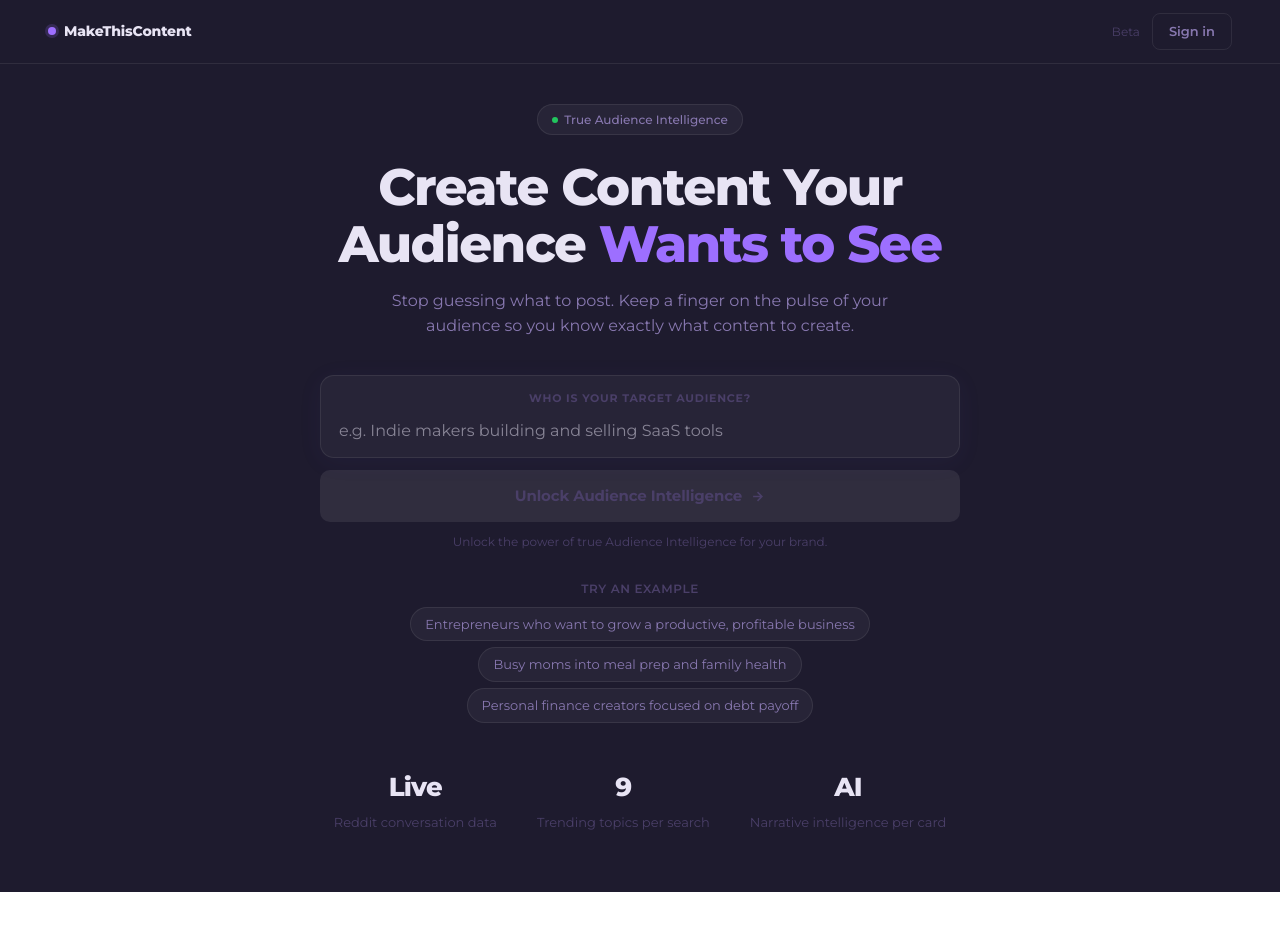
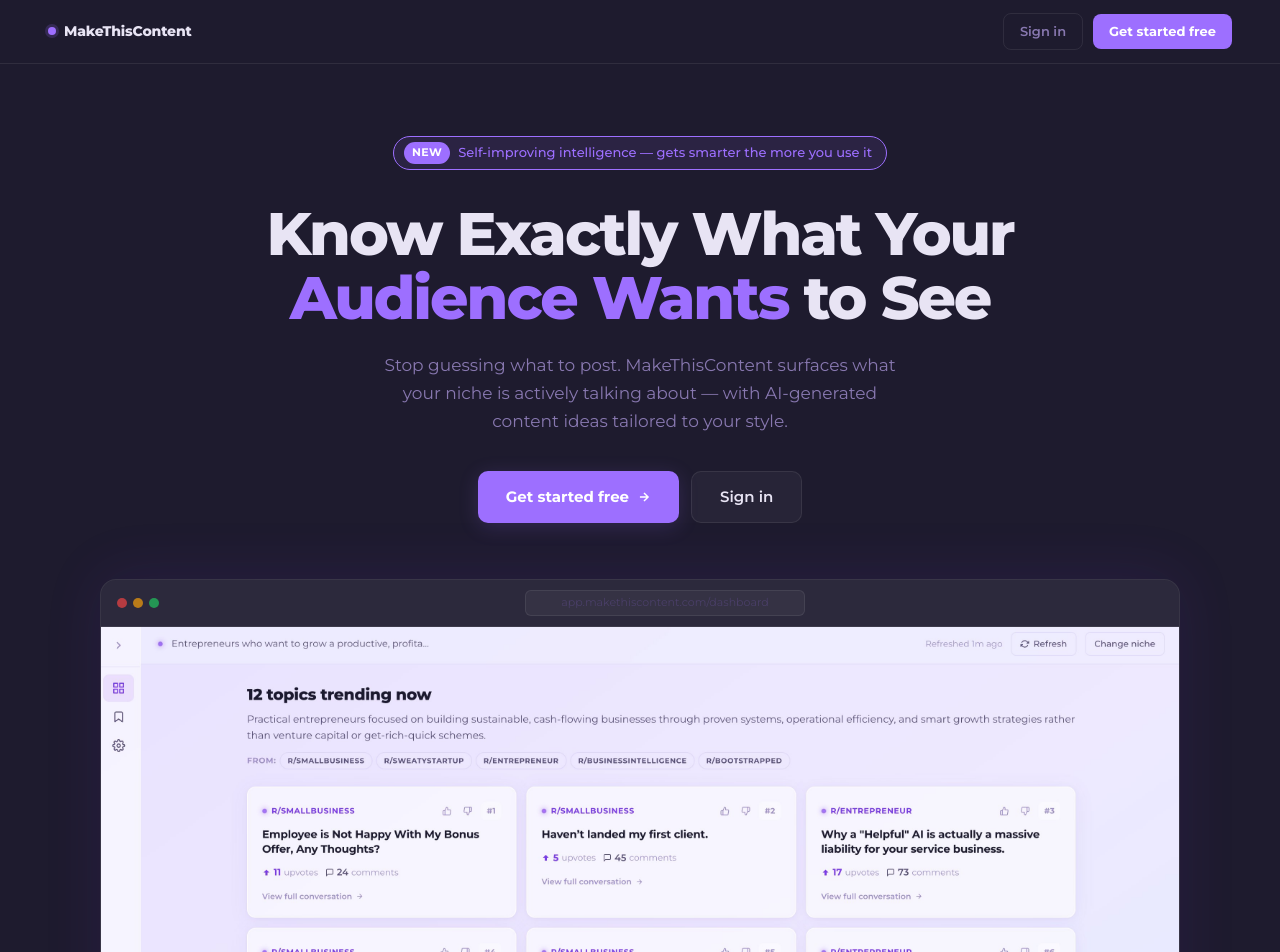
Before and after one commit to abhichandai/mtc, a Next.js app: page / in a window 1280 px wide. Shown: the top 952 px of the page. Before the commit the page ends 892 px from the top, so only its background shows below. Built offline with nearby package versions, Linux system fonts and the light colour scheme; no server answers.

Commit message:
Redesign landing page — announcement pill, dual CTA, product screenshot

```diff
--- a/app/page.tsx
+++ b/app/page.tsx
@@ -3,9 +3,10 @@
 import { useState, useEffect } from 'react';
 import { useRouter } from 'next/navigation';
 import { useAuth } from '@clerk/nextjs';
+import Image from 'next/image';
 
 const EXAMPLES = [
-  'Entrepreneurs who want to grow a productive, profitable business',
+  'Indie makers building and selling SaaS tools',
   'Busy moms into meal prep and family health',
   'Personal finance creators focused on debt payoff',
 ];
@@ -15,10 +16,10 @@
   const { isSignedIn } = useAuth();
   const [brief, setBrief] = useState('');
   const [loading, setLoading] = useState(false);
+  const [focused, setFocused] = useState(false);
 
   const isValid = brief.trim().length >= 3;
 
-  // Auto-redirect signed-in users straight to dashboard
   useEffect(() => {
     if (isSignedIn) router.push('/dashboard');
   }, [isSignedIn, router]);
@@ -27,23 +28,17 @@
     e.preventDefault();
     if (!isValid || loading) return;
     setLoading(true);
-    const dashboardUrl = `/dashboard?${new URLSearchParams({ k: brief.trim() })}`;
-    if (isSignedIn) {
-      router.push(dashboardUrl);
-    } else {
-      // Send new users to onboarding with the brief pre-filled, then on to dashboard
-      const onboardingUrl = `/onboarding?${new URLSearchParams({ k: brief.trim() })}`;
-      router.push(`/sign-up?redirect_url=${encodeURIComponent(onboardingUrl)}`);
-    }
+    const onboardingUrl = `/onboarding?${new URLSearchParams({ k: brief.trim() })}`;
+    router.push(`/sign-up?redirect_url=${encodeURIComponent(onboardingUrl)}`);
+  };
+
+  const scrollToInput = () => {
+    document.getElementById('brief-input')?.scrollIntoView({ behavior: 'smooth', block: 'center' });
+    setTimeout(() => document.getElementById('brief-input')?.focus(), 400);
   };
 
   return (
-    <div style={{
-      minHeight: '100vh',
-      background: 'var(--bg)',
-      display: 'flex',
-      flexDirection: 'column',
-    }}>
+    <div style={{ minHeight: '100vh', background: 'var(--bg)', display: 'flex', flexDirection: 'column' }}>
 
       {/* Nav */}
       <nav style={{
@@ -51,235 +46,168 @@
         padding: '0 48px', height: 64,
         borderBottom: '1px solid var(--border)',
         background: 'var(--bg)',
+        position: 'sticky', top: 0, zIndex: 50,
       }}>
         <div style={{ display: 'flex', alignItems: 'center', gap: 8 }}>
-          <div style={{
-            width: 8, height: 8, borderRadius: '50%',
-            background: 'var(--accent)',
-            boxShadow: '0 0 0 3px var(--accent-glow)',
-          }} />
-          <span style={{
-            fontFamily: 'var(--font-ui)', fontWeight: 800, fontSize: 14,
-            letterSpacing: '-0.01em', color: 'var(--text)',
-          }}>
+          <div style={{ width: 8, height: 8, borderRadius: '50%', background: 'var(--accent)', boxShadow: '0 0 0 3px var(--accent-glow)' }} />
+          <span style={{ fontFamily: 'var(--font-ui)', fontWeight: 800, fontSize: 14, letterSpacing: '-0.01em', color: 'var(--text)' }}>
             MakeThisContent
           </span>
         </div>
-        <div style={{ display: 'flex', alignItems: 'center', gap: 12 }}>
-          <span style={{
-            fontSize: 12, color: 'var(--text-dim)',
-            fontFamily: 'var(--font-ui)',
-          }}>
-            Beta
-          </span>
+        <div style={{ display: 'flex', alignItems: 'center', gap: 10 }}>
           {isSignedIn ? (
-            <button
-              onClick={() => router.push('/dashboard')}
-              style={{
-                background: 'var(--accent)', color: '#fff',
-                border: 'none', borderRadius: 8,
-                padding: '7px 16px', fontSize: 13, fontWeight: 700,
-                fontFamily: 'var(--font-ui)', cursor: 'pointer',
-                letterSpacing: '-0.01em',
-              }}
-            >
+            <button onClick={() => router.push('/dashboard')} style={{ background: 'var(--accent)', color: '#fff', border: 'none', borderRadius: 8, padding: '7px 16px', fontSize: 13, fontWeight: 700, fontFamily: 'var(--font-ui)', cursor: 'pointer' }}>
               Go to dashboard →
             </button>
           ) : (
-            <button
-              onClick={() => router.push('/sign-in?redirect_url=/dashboard')}
-              style={{
-                background: 'none',
-                border: '1px solid var(--border)',
-                borderRadius: 8, padding: '7px 16px',
-                fontSize: 13, fontWeight: 600,
-                color: 'var(--text-muted)', cursor: 'pointer',
-                fontFamily: 'var(--font-ui)',
-                transition: 'all 0.15s',
-              }}
-              onMouseEnter={e => {
-                (e.currentTarget as HTMLElement).style.borderColor = 'var(--accent)';
-                (e.currentTarget as HTMLElement).style.color = 'var(--accent)';
-              }}
-              onMouseLeave={e => {
-                (e.currentTarget as HTMLElement).style.borderColor = 'var(--border)';
-                (e.currentTarget as HTMLElement).style.color = 'var(--text-muted)';
-              }}
-            >
-              Sign in
-            </button>
+            <>
+              <button
+                onClick={() => router.push('/sign-in?redirect_url=/dashboard')}
+                style={{ background: 'none', border: '1px solid var(--border)', borderRadius: 8, padding: '7px 16px', fontSize: 13, fontWeight: 600, color: 'var(--text-muted)', cursor: 'pointer', fontFamily: 'var(--font-ui)', transition: 'all 0.15s' }}
+                onMouseEnter={e => { (e.currentTarget as HTMLElement).style.borderColor = 'var(--accent)'; (e.currentTarget as HTMLElement).style.color = 'var(--accent)'; }}
+                onMouseLeave={e => { (e.currentTarget as HTMLElement).style.borderColor = 'var(--border)'; (e.currentTarget as HTMLElement).style.color = 'var(--text-muted)'; }}
+              >Sign in</button>
+              <button
+                onClick={scrollToInput}
+                style={{ background: 'var(--accent)', color: '#fff', border: 'none', borderRadius: 8, padding: '7px 16px', fontSize: 13, fontWeight: 700, fontFamily: 'var(--font-ui)', cursor: 'pointer', transition: 'opacity 0.15s' }}
+                onMouseEnter={e => (e.currentTarget as HTMLElement).style.opacity = '0.88'}
+                onMouseLeave={e => (e.currentTarget as HTMLElement).style.opacity = '1'}
+              >Get started free</button>
+            </>
           )}
         </div>
       </nav>
 
       {/* Hero */}
-      <main style={{
-        flex: 1, display: 'flex', flexDirection: 'column',
-        alignItems: 'center', justifyContent: 'center',
-        padding: '40px 24px 60px',
-        textAlign: 'center',
-      }}>
+      <main style={{ flex: 1, display: 'flex', flexDirection: 'column', alignItems: 'center', padding: '72px 24px 0', textAlign: 'center' }}>
 
-        {/* Badge */}
-        <div style={{
-          display: 'inline-flex', alignItems: 'center', gap: 6,
-          background: 'var(--surface)', border: '1px solid var(--border)',
-          borderRadius: 100, padding: '5px 14px',
-          marginBottom: 24,
-        }}>
-          <span style={{
-            width: 6, height: 6, borderRadius: '50%',
-            background: '#22c55e',
-            display: 'inline-block',
-          }} />
-          <span style={{ fontSize: 12, color: 'var(--text-muted)', fontFamily: 'var(--font-ui)', fontWeight: 500 }}>
-            True Audience Intelligence
+        {/* Announcement pill */}
+        <div style={{ display: 'inline-flex', alignItems: 'center', gap: 8, background: 'var(--accent-dim)', border: '1px solid var(--accent)', borderRadius: 100, padding: '5px 14px 5px 10px', marginBottom: 32 }}>
+          <span style={{ background: 'var(--accent)', color: '#fff', borderRadius: 100, padding: '2px 8px', fontSize: 11, fontWeight: 700, fontFamily: 'var(--font-ui)', letterSpacing: '0.04em', textTransform: 'uppercase' as const }}>
+            New
+          </span>
+          <span style={{ fontSize: 13, color: 'var(--accent)', fontFamily: 'var(--font-ui)', fontWeight: 500 }}>
+            Self-improving intelligence — gets smarter the more you use it
           </span>
         </div>
 
-        {/* Heading */}
-        <h1 style={{
-          fontFamily: 'var(--font-ui)',
-          fontWeight: 800,
-          fontSize: 'clamp(32px, 4vw, 52px)',
-          lineHeight: 1.1,
-          letterSpacing: '-0.03em',
-          color: 'var(--text)',
-          marginBottom: 16,
-          maxWidth: 760,
-        }}>
-          Create Content Your Audience{' '}
-          <span style={{ color: 'var(--accent)' }}>Wants to See</span>
+        {/* Headline */}
+        <h1 style={{ fontFamily: 'var(--font-ui)', fontWeight: 800, fontSize: 'clamp(36px, 5vw, 60px)', lineHeight: 1.08, letterSpacing: '-0.035em', color: 'var(--text)', marginBottom: 20, maxWidth: 800 }}>
+          Know Exactly What Your{' '}
+          <span style={{ color: 'var(--accent)' }}>Audience Wants</span>
+          {' '}to See
         </h1>
 
         {/* Subheading */}
-        <p style={{
-          fontSize: 16, lineHeight: 1.6,
-          color: 'var(--text-muted)',
-          maxWidth: 520, marginBottom: 36,
-          fontFamily: 'var(--font-ui)',
-        }}>
-          Stop guessing what to post. Keep a finger on the pulse of your audience so you know exactly what content to create.
+        <p style={{ fontSize: 17, lineHeight: 1.65, color: 'var(--text-muted)', maxWidth: 540, marginBottom: 36, fontFamily: 'var(--font-ui)' }}>
+          Stop guessing what to post. MakeThisContent surfaces what your niche is actively talking about — with AI-generated content ideas tailored to your style.
         </p>
 
-        {/* Input group */}
-        <form onSubmit={handleSubmit} style={{ width: '100%', maxWidth: 640 }}>
-          <div style={{
-            display: 'flex', flexDirection: 'column', gap: 0,
-            background: 'var(--surface)',
-            border: '1.5px solid var(--border)',
-            borderRadius: 14,
-            overflow: 'hidden',
-            boxShadow: '0 4px 24px rgba(90,70,180,0.07)',
-            transition: 'border-color 0.15s, box-shadow 0.15s',
-          }}
-            onFocus={() => {}}
+        {/* Dual CTA */}
+        <div style={{ display: 'flex', gap: 12, marginBottom: 56, flexWrap: 'wrap', justifyContent: 'center' }}>
+          <button
+            onClick={scrollToInput}
+            style={{ background: 'var(--accent)', color: '#fff', border: 'none', borderRadius: 10, padding: '13px 28px', fontSize: 15, fontWeight: 700, fontFamily: 'var(--font-ui)', cursor: 'pointer', display: 'flex', alignItems: 'center', gap: 8, transition: 'all 0.15s', boxShadow: '0 4px 20px var(--accent-glow)' }}
+            onMouseEnter={e => { (e.currentTarget as HTMLElement).style.transform = 'translateY(-1px)'; (e.currentTarget as HTMLElement).style.boxShadow = '0 8px 28px var(--accent-glow)'; }}
+            onMouseLeave={e => { (e.currentTarget as HTMLElement).style.transform = 'translateY(0)'; (e.currentTarget as HTMLElement).style.boxShadow = '0 4px 20px var(--accent-glow)'; }}
           >
-            <label style={{
-              fontSize: 11, fontWeight: 700,
-              letterSpacing: '0.07em', textTransform: 'uppercase',
-              color: 'var(--text-dim)',
-              padding: '14px 18px 4px',
-              fontFamily: 'var(--font-ui)',
-              userSelect: 'none',
-            }}>
+            Get started free
+            <svg width="14" height="14" viewBox="0 0 24 24" fill="none" stroke="currentColor" strokeWidth="2.5"><path d="M5 12h14M12 5l7 7-7 7"/></svg>
+          </button>
+          <button
+            onClick={() => router.push('/sign-in?redirect_url=/dashboard')}
+            style={{ background: 'var(--surface)', color: 'var(--text)', border: '1.5px solid var(--border)', borderRadius: 10, padding: '13px 28px', fontSize: 15, fontWeight: 600, fontFamily: 'var(--font-ui)', cursor: 'pointer', transition: 'all 0.15s' }}
+            onMouseEnter={e => { (e.currentTarget as HTMLElement).style.borderColor = 'var(--accent)'; (e.currentTarget as HTMLElement).style.color = 'var(--accent)'; }}
+            onMouseLeave={e => { (e.currentTarget as HTMLElement).style.borderColor = 'var(--border)'; (e.currentTarget as HTMLElement).style.color = 'var(--text)'; }}
+          >
+            Sign in
+          </button>
+        </div>
+
+        {/* Product screenshot */}
+        <div style={{ width: '100%', maxWidth: 1080, borderRadius: '16px 16px 0 0', border: '1.5px solid var(--border)', borderBottom: 'none', overflow: 'hidden', boxShadow: '0 -4px 60px rgba(124,58,237,0.10)', background: 'var(--surface)' }}>
+          {/* Fake browser bar */}
+          <div style={{ background: 'var(--surface-2)', borderBottom: '1px solid var(--border)', padding: '10px 16px', display: 'flex', alignItems: 'center', gap: 8 }}>
+            <div style={{ display: 'flex', gap: 6 }}>
+              {['#ef4444','#f59e0b','#22c55e'].map(c => (
+                <div key={c} style={{ width: 10, height: 10, borderRadius: '50%', background: c, opacity: 0.7 }} />
+              ))}
+            </div>
+            <div style={{ flex: 1, background: 'var(--surface)', border: '1px solid var(--border)', borderRadius: 6, padding: '3px 10px', maxWidth: 280, margin: '0 auto', fontSize: 11, color: 'var(--text-dim)', fontFamily: 'var(--font-ui)' }}>
+              app.makethiscontent.com/dashboard
+            </div>
+          </div>
+          <Image
+            src="/dashboard-screenshot.png"
+            alt="MakeThisContent dashboard showing trending topics"
+            width={1080}
+            height={720}
+            style={{ width: '100%', height: 'auto', display: 'block' }}
+            priority
+          />
+        </div>
+      </main>
+
+      {/* Input section */}
+      <section style={{ background: 'var(--bg)', borderTop: '1px solid var(--border)', padding: '72px 24px 80px', display: 'flex', flexDirection: 'column', alignItems: 'center' }}>
+        <h2 style={{ fontFamily: 'var(--font-ui)', fontWeight: 800, fontSize: 'clamp(24px, 3vw, 36px)', letterSpacing: '-0.03em', color: 'var(--text)', marginBottom: 8, textAlign: 'center' }}>
+          Try it now — describe your audience
+        </h2>
+        <p style={{ fontSize: 15, color: 'var(--text-muted)', fontFamily: 'var(--font-ui)', marginBottom: 32, textAlign: 'center' }}>
+          No credit card required.
+        </p>
+
+        <form onSubmit={handleSubmit} style={{ width: '100%', maxWidth: 600 }}>
+          <div style={{ background: 'var(--surface)', border: `1.5px solid ${focused ? 'var(--accent)' : 'var(--border)'}`, borderRadius: 14, overflow: 'hidden', boxShadow: focused ? '0 0 0 3px var(--accent-glow)' : '0 4px 24px rgba(90,70,180,0.07)', transition: 'border-color 0.15s, box-shadow 0.15s' }}>
+            <label style={{ fontSize: 11, fontWeight: 700, letterSpacing: '0.07em', textTransform: 'uppercase' as const, color: 'var(--text-dim)', padding: '14px 18px 4px', fontFamily: 'var(--font-ui)', display: 'block', userSelect: 'none' as const }}>
               Who is your target audience?
             </label>
             <input
-              style={{
-                border: 'none', outline: 'none',
-                background: 'transparent',
-                padding: '6px 18px 14px',
-                fontSize: 16, color: 'var(--text)',
-                fontFamily: 'var(--font-ui)',
-                width: '100%',
-              }}
+              id="brief-input"
+              style={{ border: 'none', outline: 'none', background: 'transparent', padding: '6px 18px 14px', fontSize: 16, color: 'var(--text)', fontFamily: 'var(--font-ui)', width: '100%' }}
               placeholder="e.g. Indie makers building and selling SaaS tools"
               value={brief}
               onChange={e => setBrief(e.target.value)}
+              onFocus={() => setFocused(true)}
+              onBlur={() => setFocused(false)}
               onKeyDown={e => e.key === 'Enter' && isValid && handleSubmit(e as unknown as React.FormEvent)}
-              autoFocus
             />
           </div>
 
           <button
             type="submit"
             disabled={!isValid || loading}
-            style={{
-              marginTop: 12,
-              width: '100%', padding: '14px',
-              background: isValid ? 'var(--accent)' : 'var(--border)',
-              color: isValid ? '#fff' : 'var(--text-dim)',
-              border: 'none', borderRadius: 10,
-              fontSize: 15, fontWeight: 700,
-              fontFamily: 'var(--font-ui)',
-              cursor: isValid && !loading ? 'pointer' : 'not-allowed',
-              display: 'flex', alignItems: 'center', justifyContent: 'center', gap: 8,
-              transition: 'background 0.15s, transform 0.1s',
-              letterSpacing: '-0.01em',
-            }}
+            style={{ marginTop: 10, width: '100%', padding: '14px', background: isValid ? 'var(--accent)' : 'var(--border)', color: isValid ? '#fff' : 'var(--text-dim)', border: 'none', borderRadius: 10, fontSize: 15, fontWeight: 700, fontFamily: 'var(--font-ui)', cursor: isValid && !loading ? 'pointer' : 'not-allowed', display: 'flex', alignItems: 'center', justifyContent: 'center', gap: 8, transition: 'background 0.15s, transform 0.1s' }}
             onMouseEnter={e => isValid && ((e.currentTarget as HTMLElement).style.transform = 'translateY(-1px)')}
             onMouseLeave={e => ((e.currentTarget as HTMLElement).style.transform = 'translateY(0)')}
           >
             {loading ? (
               <>
-                <svg width="15" height="15" viewBox="0 0 24 24" fill="none" stroke="currentColor" strokeWidth="2.5" style={{ animation: 'spin 0.8s linear infinite' }}>
-                  <path d="M12 2v4M12 18v4M4.93 4.93l2.83 2.83M16.24 16.24l2.83 2.83M2 12h4M18 12h4M4.93 19.07l2.83-2.83M16.24 7.76l2.83-2.83"/>
-                </svg>
-                Finding trends...
+                <svg width="15" height="15" viewBox="0 0 24 24" fill="none" stroke="currentColor" strokeWidth="2.5" style={{ animation: 'spin 0.8s linear infinite' }}><path d="M12 2v4M12 18v4M4.93 4.93l2.83 2.83M16.24 16.24l2.83 2.83M2 12h4M18 12h4M4.93 19.07l2.83-2.83M16.24 7.76l2.83-2.83"/></svg>
+                Setting up your dashboard...
               </>
             ) : (
               <>
                 Unlock Audience Intelligence
-                <svg width="15" height="15" viewBox="0 0 24 24" fill="none" stroke="currentColor" strokeWidth="2.5">
-                  <path d="M5 12h14M12 5l7 7-7 7"/>
-                </svg>
+                <svg width="15" height="15" viewBox="0 0 24 24" fill="none" stroke="currentColor" strokeWidth="2.5"><path d="M5 12h14M12 5l7 7-7 7"/></svg>
               </>
             )}
           </button>
-          <p style={{
-            textAlign: 'center', marginTop: 10,
-            fontSize: 12, color: 'var(--text-dim)',
-            fontFamily: 'var(--font-ui)',
-          }}>
-            Unlock the power of true Audience Intelligence for your brand.
-          </p>
         </form>
 
-        {/* Examples */}
-        <div style={{ marginTop: 28, display: 'flex', flexDirection: 'column', alignItems: 'center', gap: 8 }}>
-          <span style={{ fontSize: 12, color: 'var(--text-dim)', fontFamily: 'var(--font-ui)', fontWeight: 600, letterSpacing: '0.05em', textTransform: 'uppercase' }}>
+        {/* Example pills */}
+        <div style={{ marginTop: 24, display: 'flex', flexDirection: 'column', alignItems: 'center', gap: 10 }}>
+          <span style={{ fontSize: 12, color: 'var(--text-dim)', fontFamily: 'var(--font-ui)', fontWeight: 600, letterSpacing: '0.05em', textTransform: 'uppercase' as const }}>
             Try an example
           </span>
-          <div style={{ display: 'flex', flexWrap: 'wrap', gap: 6, justifyContent: 'center', maxWidth: 640 }}>
+          <div style={{ display: 'flex', flexWrap: 'wrap', gap: 6, justifyContent: 'center', maxWidth: 600 }}>
             {EXAMPLES.map((ex, i) => (
               <button
                 key={i}
-                onClick={() => setBrief(ex)}
-                style={{
-                  background: 'var(--surface)',
-                  border: '1px solid var(--border)',
-                  borderRadius: 100,
-                  padding: '6px 14px',
-                  fontSize: 13,
-                  color: 'var(--text-muted)',
-                  cursor: 'pointer',
-                  fontFamily: 'var(--font-ui)',
-                  transition: 'all 0.15s',
-                  whiteSpace: 'nowrap',
-                }}
-                onMouseEnter={e => {
-                  const el = e.currentTarget;
-                  el.style.borderColor = 'var(--accent)';
-                  el.style.color = 'var(--accent)';
-                  el.style.background = 'var(--accent-dim)';
-                }}
-                onMouseLeave={e => {
-                  const el = e.currentTarget;
-                  el.style.borderColor = 'var(--border)';
-                  el.style.color = 'var(--text-muted)';
-                  el.style.background = 'var(--surface)';
-                }}
+                onClick={() => { setBrief(ex); document.getElementById('brief-input')?.focus(); }}
+                style={{ background: 'var(--surface)', border: '1px solid var(--border)', borderRadius: 100, padding: '6px 14px', fontSize: 13, color: 'var(--text-muted)', cursor: 'pointer', fontFamily: 'var(--font-ui)', transition: 'all 0.15s' }}
+                onMouseEnter={e => { const el = e.currentTarget; el.style.borderColor = 'var(--accent)'; el.style.color = 'var(--accent)'; el.style.background = 'var(--accent-dim)'; }}
+                onMouseLeave={e => { const el = e.currentTarget; el.style.borderColor = 'var(--border)'; el.style.color = 'var(--text-muted)'; el.style.background = 'var(--surface)'; }}
               >
                 {ex}
               </button>
@@ -287,32 +215,20 @@
           </div>
         </div>
 
-        {/* Social proof row */}
-        <div style={{
-          marginTop: 44,
-          display: 'flex', gap: 40,
-          flexWrap: 'wrap', justifyContent: 'center',
-        }}>
+        {/* Stats */}
+        <div style={{ marginTop: 52, display: 'flex', gap: 48, flexWrap: 'wrap', justifyContent: 'center' }}>
           {[
             { num: 'Live', label: 'Reddit conversation data' },
-            { num: '9', label: 'Trending topics per search' },
+            { num: '12', label: 'Trending topics per audience' },
             { num: 'AI', label: 'Narrative intelligence per card' },
           ].map((stat, i) => (
             <div key={i} style={{ textAlign: 'center' }}>
-              <div style={{
-                fontFamily: 'var(--font-ui)', fontSize: 26,
-                fontWeight: 800, color: 'var(--text)',
-                letterSpacing: '-0.03em',
-              }}>
-                {stat.num}
-              </div>
-              <div style={{ fontSize: 13, color: 'var(--text-dim)', marginTop: 3, fontFamily: 'var(--font-ui)' }}>
-                {stat.label}
-              </div>
+              <div style={{ fontFamily: 'var(--font-ui)', fontSize: 26, fontWeight: 800, color: 'var(--text)', letterSpacing: '-0.03em' }}>{stat.num}</div>
+              <div style={{ fontSize: 13, color: 'var(--text-dim)', marginTop: 3, fontFamily: 'var(--font-ui)' }}>{stat.label}</div>
             </div>
           ))}
         </div>
-      </main>
+      </section>
 
       <style>{`@keyframes spin { to { transform: rotate(360deg); } }`}</style>
     </div>
```
Also changed, not shown: public/dashboard-screenshot.png (added).
